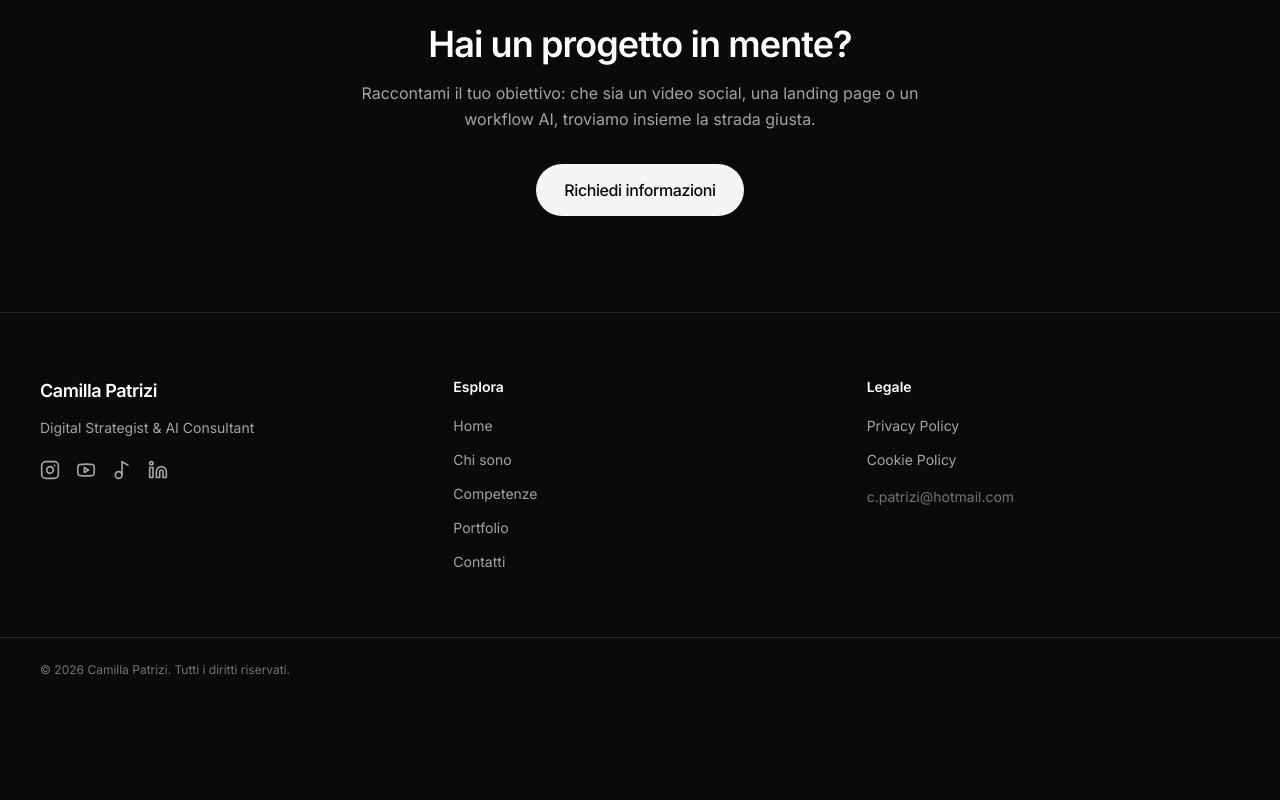
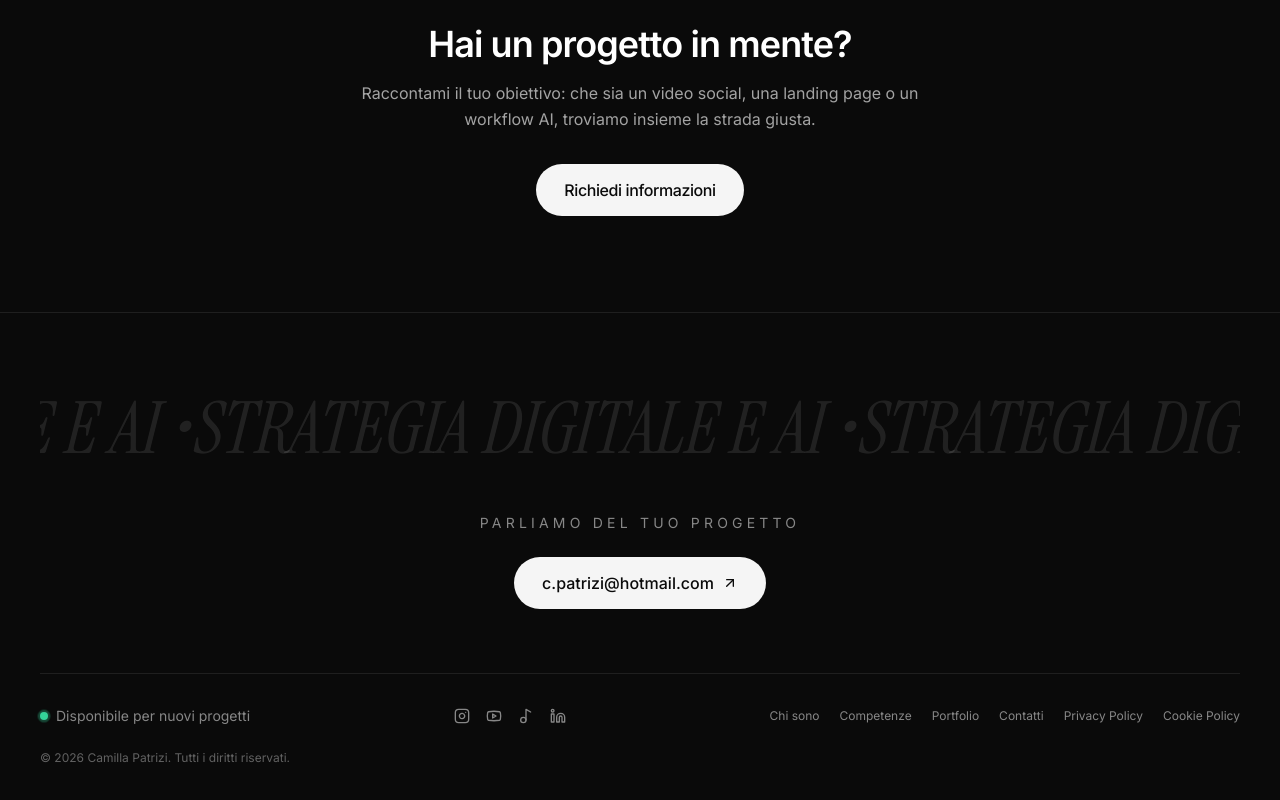
Before and after one commit to Camilla86/Camilla-Patrizi-Portfolio, a Next.js app: page / in a window 1280 px wide. Shown: the part 2826-3626 px from the top of the page. Before the commit the page ends 3528 px from the top, so only its background shows below. Built offline with nearby package versions, Linux system fonts and the light colour scheme; no server answers.

Commit message:
Footer: marquee GSAP, CTA email e social sul tema scuro

```diff
--- a/src/components/layout/Footer.tsx
+++ b/src/components/layout/Footer.tsx
@@ -1,91 +1,123 @@
+'use client';
+
+import { useEffect, useRef } from 'react';
 import Link from 'next/link';
-import { Instagram, Youtube, Linkedin, Music2 } from 'lucide-react';
+import { gsap } from 'gsap';
+import { Instagram, Youtube, Linkedin, Music2, ArrowUpRight } from 'lucide-react';
 import { footerLegalNav, mainNav, siteConfig } from '@/content/site';
 
-/** Footer del sito: nav secondaria, social, link legali, copyright. Superficie scura per bilanciare la palette bianco + teal + nero. */
+const MARQUEE_TEXT = 'STRATEGIA DIGITALE E AI • ';
+
+/** Footer/contatti: marquee animato, CTA email, social e link legali. */
 export function Footer() {
+  const marqueeRef = useRef<HTMLDivElement>(null);
   const year = new Date().getFullYear();
 
+  useEffect(() => {
+    if (!marqueeRef.current) return;
+    const mm = gsap.matchMedia();
+    mm.add('(prefers-reduced-motion: no-preference)', () => {
+      const tween = gsap.to(marqueeRef.current, {
+        xPercent: -50,
+        duration: 40,
+        ease: 'none',
+        repeat: -1,
+      });
+      return () => tween.kill();
+    });
+    return () => mm.revert();
+  }, []);
+
   return (
-    <footer className="border-t border-neutral-800 bg-neutral-950">
-      <div className="section-container grid gap-10 py-16 md:grid-cols-3">
-        <div>
-          <p className="text-lg font-semibold tracking-tight text-white">{siteConfig.name}</p>
-          <p className="mt-3 max-w-xs text-sm leading-relaxed text-neutral-400">{siteConfig.tagline}</p>
-          <div className="mt-5 flex items-center gap-4">
+    <footer className="overflow-hidden border-t border-stroke bg-bg pb-8 pt-16 md:pb-12 md:pt-20">
+      <div className="section-container">
+        <div className="overflow-hidden">
+          <div ref={marqueeRef} className="flex w-max whitespace-nowrap">
+            {Array.from({ length: 10 }).map((_, i) => (
+              <span
+                key={i}
+                className="font-display text-4xl italic text-text-primary/10 sm:text-6xl md:text-7xl"
+              >
+                {MARQUEE_TEXT}
+              </span>
+            ))}
+          </div>
+        </div>
+
+        <div className="mt-12 flex flex-col items-center text-center">
+          <p className="text-sm uppercase tracking-[0.3em] text-muted">Parliamo del tuo progetto</p>
+          <Link href={`mailto:${siteConfig.email}`} className="group relative mt-6 inline-flex">
+            <span className="absolute -inset-[2px] rounded-full bg-accent-gradient opacity-0 transition-opacity duration-300 group-hover:opacity-100" />
+            <span className="relative inline-flex items-center gap-2 rounded-full bg-text-primary px-7 py-3.5 text-base font-medium text-bg transition-colors group-hover:bg-bg group-hover:text-text-primary">
+              {siteConfig.email}
+              <ArrowUpRight className="h-4 w-4" aria-hidden="true" />
+            </span>
+          </Link>
+        </div>
+
+        <div className="mt-16 flex flex-col items-center gap-6 border-t border-stroke pt-8 md:flex-row md:items-center md:justify-between">
+          <div className="flex items-center gap-2 text-sm text-muted">
+            <span className="relative flex h-2 w-2">
+              <span className="absolute inline-flex h-full w-full animate-ping rounded-full bg-emerald-400 opacity-75" />
+              <span className="relative inline-flex h-2 w-2 rounded-full bg-emerald-400" />
+            </span>
+            Disponibile per nuovi progetti
+          </div>
+
+          <div className="flex items-center gap-4">
             <a
               href={siteConfig.social.instagram}
               target="_blank"
               rel="noreferrer noopener"
               aria-label={`${siteConfig.name} su Instagram`}
-              className="text-neutral-400 transition-colors hover:text-teal-400"
+              className="text-muted transition-colors hover:text-text-primary"
             >
-              <Instagram className="h-5 w-5" aria-hidden="true" />
+              <Instagram className="h-4 w-4" aria-hidden="true" />
             </a>
             <a
               href={siteConfig.social.youtube}
               target="_blank"
               rel="noreferrer noopener"
               aria-label={`${siteConfig.name} su YouTube`}
-              className="text-neutral-400 transition-colors hover:text-teal-400"
+              className="text-muted transition-colors hover:text-text-primary"
             >
-              <Youtube className="h-5 w-5" aria-hidden="true" />
+              <Youtube className="h-4 w-4" aria-hidden="true" />
             </a>
             <a
               href={siteConfig.social.tiktok}
               target="_blank"
               rel="noreferrer noopener"
               aria-label={`${siteConfig.name} su TikTok`}
-              className="text-neutral-400 transition-colors hover:text-teal-400"
+              className="text-muted transition-colors hover:text-text-primary"
             >
-              <Music2 className="h-5 w-5" aria-hidden="true" />
+              <Music2 className="h-4 w-4" aria-hidden="true" />
             </a>
             <a
               href={siteConfig.social.linkedin}
               target="_blank"
               rel="noreferrer noopener"
               aria-label={`${siteConfig.name} su LinkedIn`}
-              className="text-neutral-400 transition-colors hover:text-teal-400"
+              className="text-muted transition-colors hover:text-text-primary"
             >
-              <Linkedin className="h-5 w-5" aria-hidden="true" />
+              <Linkedin className="h-4 w-4" aria-hidden="true" />
             </a>
           </div>
-        </div>
 
-        <nav aria-label="Navigazione footer">
-          <p className="text-sm font-semibold text-white">Esplora</p>
-          <ul className="mt-4 space-y-2.5">
-            {mainNav.map((item) => (
-              <li key={item.href}>
-                <Link href={item.href} className="text-sm text-neutral-400 transition-colors hover:text-teal-400">
+          <nav aria-label="Link legali" className="flex items-center gap-5">
+            {mainNav.slice(1).map((item) => (
+              <Link key={item.href} href={item.href} className="text-xs text-muted transition-colors hover:text-text-primary">
                 {item.label}
               </Link>
-              </li>
             ))}
-          </ul>
-        </nav>
-
-        <nav aria-label="Informazioni legali">
-          <p className="text-sm font-semibold text-white">Legale</p>
-          <ul className="mt-4 space-y-2.5">
             {footerLegalNav.map((item) => (
-              <li key={item.href}>
-                <Link href={item.href} className="text-sm text-neutral-400 transition-colors hover:text-teal-400">
+              <Link key={item.href} href={item.href} className="text-xs text-muted transition-colors hover:text-text-primary">
                 {item.label}
               </Link>
-              </li>
             ))}
-          </ul>
-          <p className="mt-4 text-sm text-neutral-500">
-            <a href={`mailto:${siteConfig.email}`} className="transition-colors hover:text-teal-400">
-              {siteConfig.email}
-            </a>
-          </p>
           </nav>
         </div>
 
-      <div className="border-t border-neutral-800 py-6">
-        <p className="section-container text-xs text-neutral-500">
+        <p className="mt-6 text-center text-xs text-muted/70 md:text-left">
           © {year} {siteConfig.name}. Tutti i diritti riservati.
         </p>
       </div>
```
Lines whose indentation alone changed are shown as unchanged.
